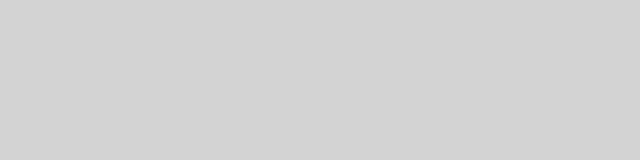
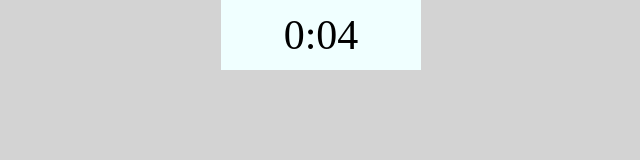
Before and after one commit to VanoKi/timer_js, a plain HTML site: page index.html in a window 1280 px wide. Shown: the whole page, without its empty margins (319-959 px from the left). Drawn offline with Linux system fonts and the light colour scheme.

Commit message:
feat: add timer

```diff
--- a/index.html
+++ b/index.html
@@ -8,7 +8,7 @@
 </head>
 <body>
   <div class="container">
-
+    <p class="" id="countdown"></p>
   </div>
   <script src="script.js"></script>
 </body>
--- a/script.js
+++ b/script.js
@@ -0,0 +1,12 @@
+const countDownEl = document.getElementById('countdown')
+let time = 0
+
+setInterval(updateCounDown, 1000)
+
+function updateCounDown(){
+  const minutes = Math.floor(time / 60)
+  let seconds = time % 60;
+  seconds = seconds < 10 ? `0${seconds}` :seconds
+  countDownEl.innerHTML = `${minutes}:${seconds}`
+  time++
+}
--- a/style.css
+++ b/style.css
@@ -9,8 +9,19 @@ body {
   align-items: center;
   justify-content: center;
   background: lightgrey;
+  font-size: 42px;
 }
 
 .container {
   /* margin: 0 auto; */
 }
+
+p {
+  background: azure;
+  display: flex;
+  align-items: center;
+  justify-content: center;
+  font-size: 42px;
+  height: 70px;
+  width: 200px;
+}
```
